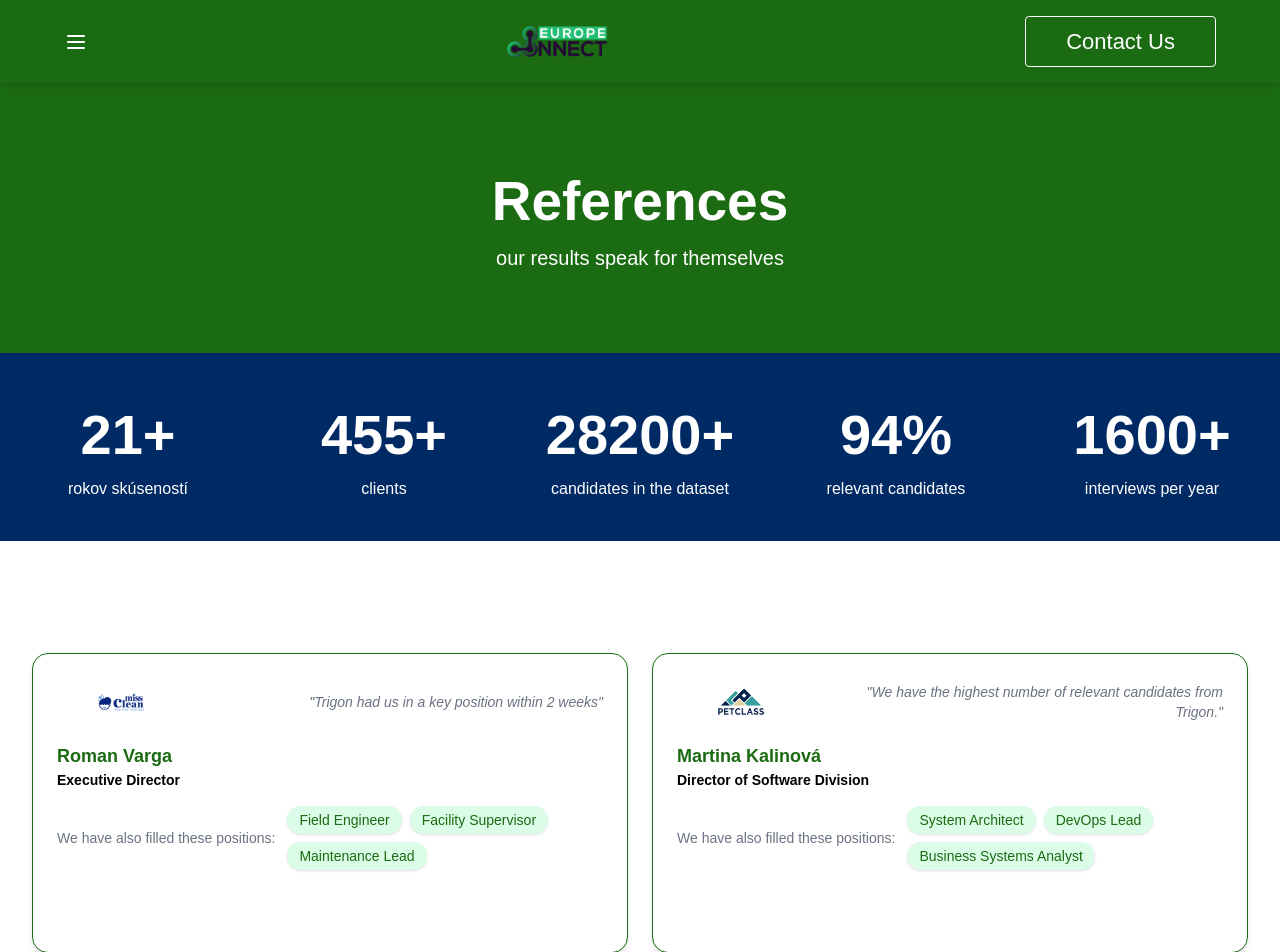
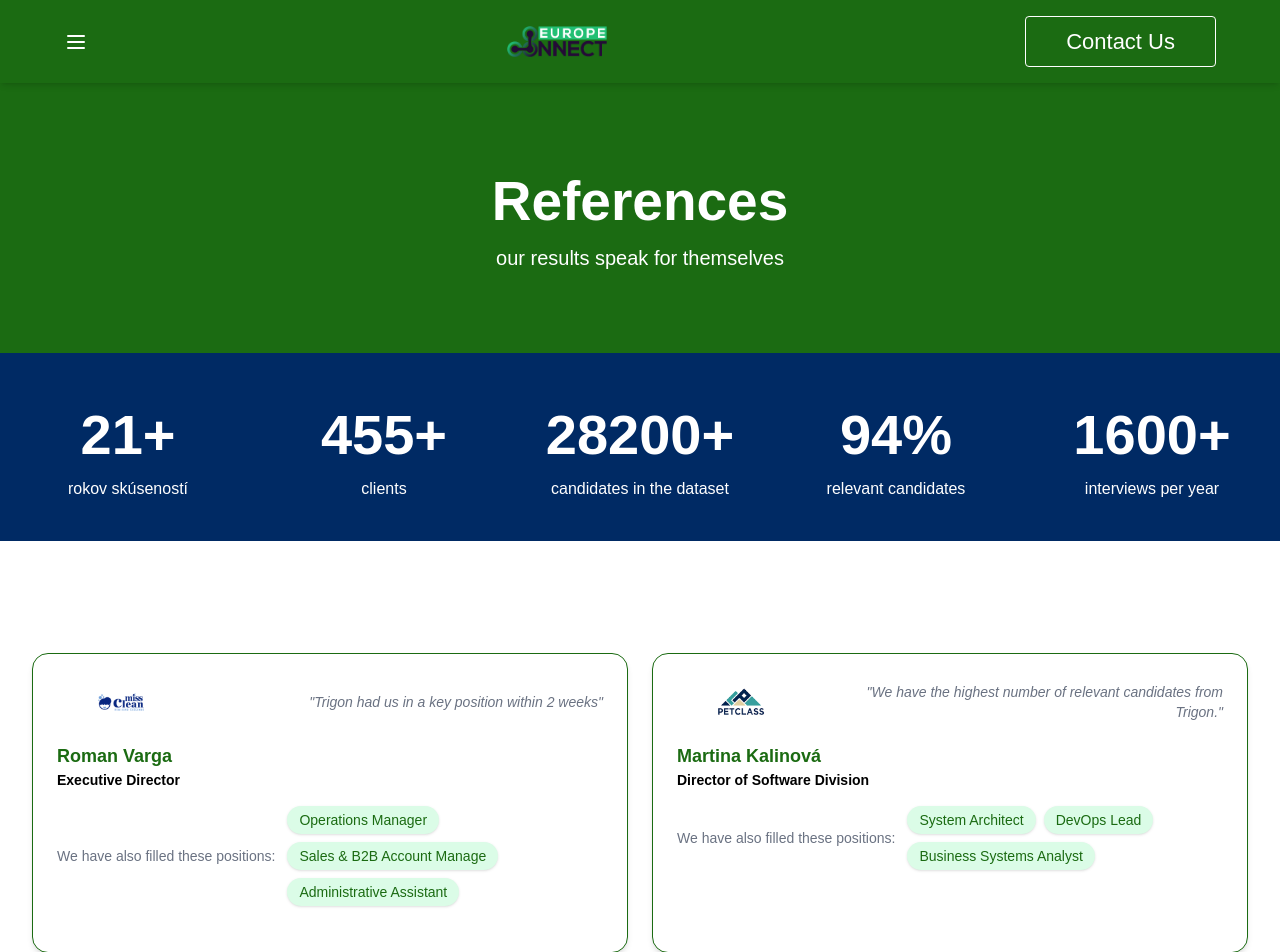
Before and after one commit to jihansofts/Connect-Europe, a Next.js app: page /reference in a window 1280 px wide. Shown: the top 952 px of the page. Built offline with nearby package versions, Linux system fonts and the light colour scheme.

Commit message:
update positon

```diff
--- a/src/components/ReferencePages/TestimonialSection.tsx
+++ b/src/components/ReferencePages/TestimonialSection.tsx
@@ -93,7 +93,11 @@ const data: TestimonialCardProps[] = [
     quote: "Trigon had us in a key position within 2 weeks",
     name: "Roman Varga",
     title: "Executive Director",
-    positions: ["Field Engineer", "Facility Supervisor", "Maintenance Lead"],
+    positions: [
+      "Operations Manager",
+      "Sales & B2B Account Manage",
+      "Administrative Assistant",
+    ],
   },
   {
     companyLogo: "/brand2.png",
--- a/src/styles/globals.css
+++ b/src/styles/globals.css
@@ -3,6 +3,7 @@
 :root {
   --background: #ffffff;
   --heading: #002a64;
+  /* --primary: #d35400; */
   --primary: #1b6b12;
 }
 
```
